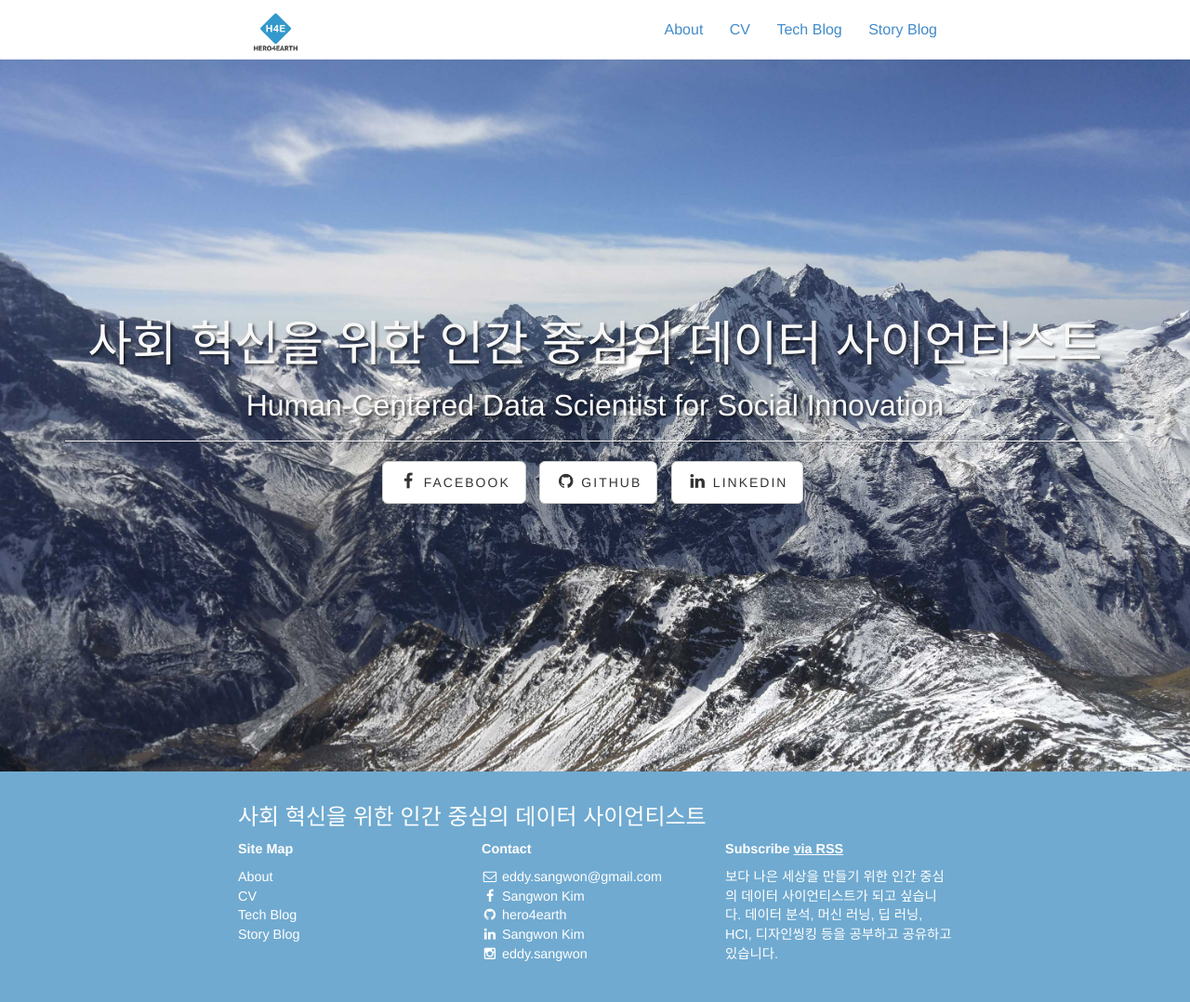
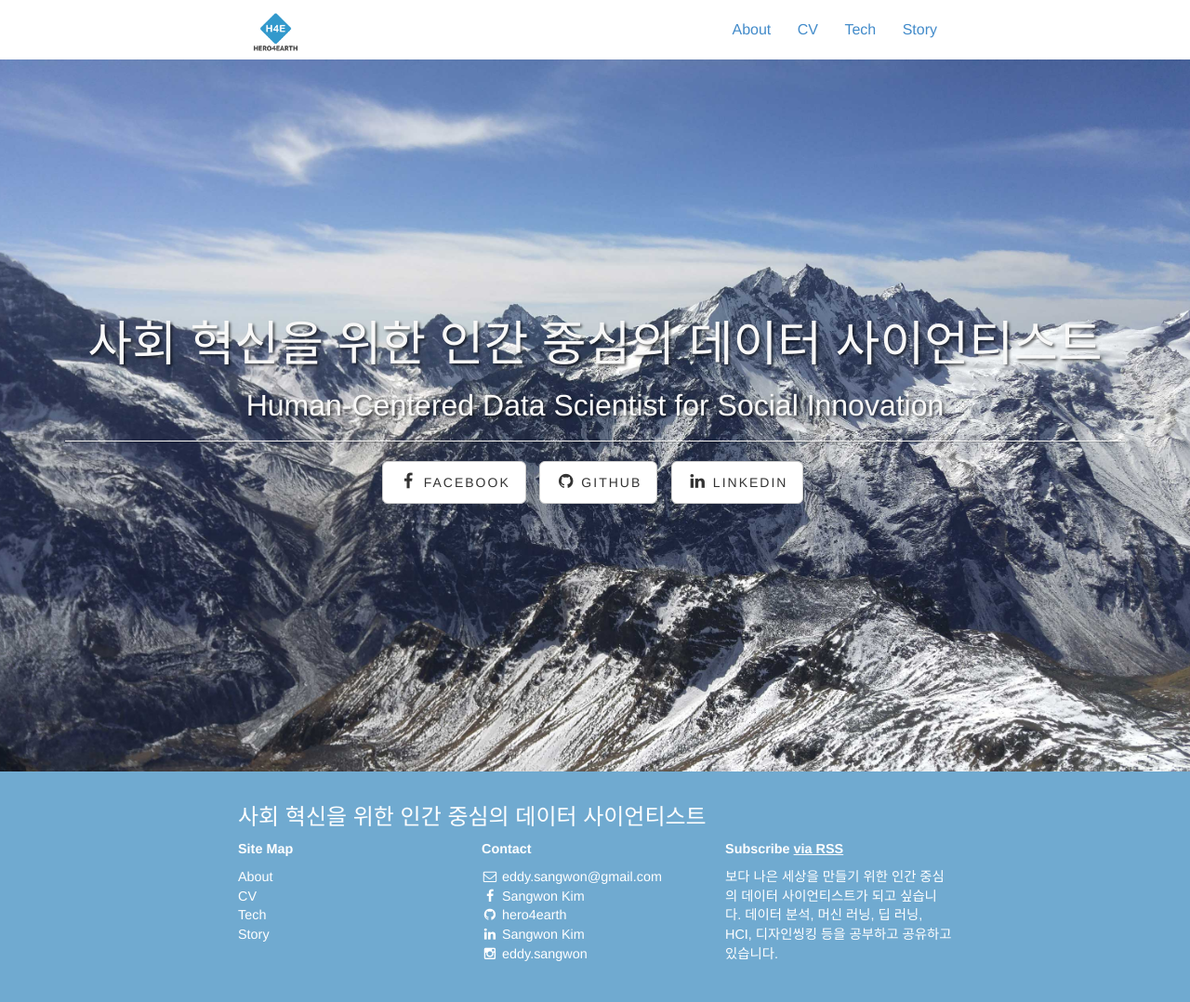
Before and after one commit to hero4earth/hero4earth.github.io, a Jekyll site: the page built from index.html, in a window 1280 px wide. Shown: the whole page at 93% size. Built offline with Jekyll 4.4.1, drawn with Linux system fonts in a browser that asks for light colours; nearby versions of some CDN libraries; a style sheet for code colours, icons or effects is not loaded.

Commit message:
update _config.yml

```diff
--- a/_config.yml
+++ b/_config.yml
@@ -31,9 +31,9 @@ websites:
     url: http://hero4earth.com/blog/about/
   - name: CV
     url: http://hero4earth.com/cv
-  - name: Tech Blog
+  - name: Tech
     url: http://hero4earth.com/blog
-  - name: Story Blog
+  - name: Story
     url: https://brunch.co.kr/@hero4earth
 
 # ----------------------- #
@@ -89,7 +89,7 @@ social:
     username: eddy.sangwon
     url: https://www.instagram.com/eddy.sangwon
     desc: Follow me on Instagram
-    share: true
+    share: false
 
   - name: Pinterest
     icon: pinterest
```
